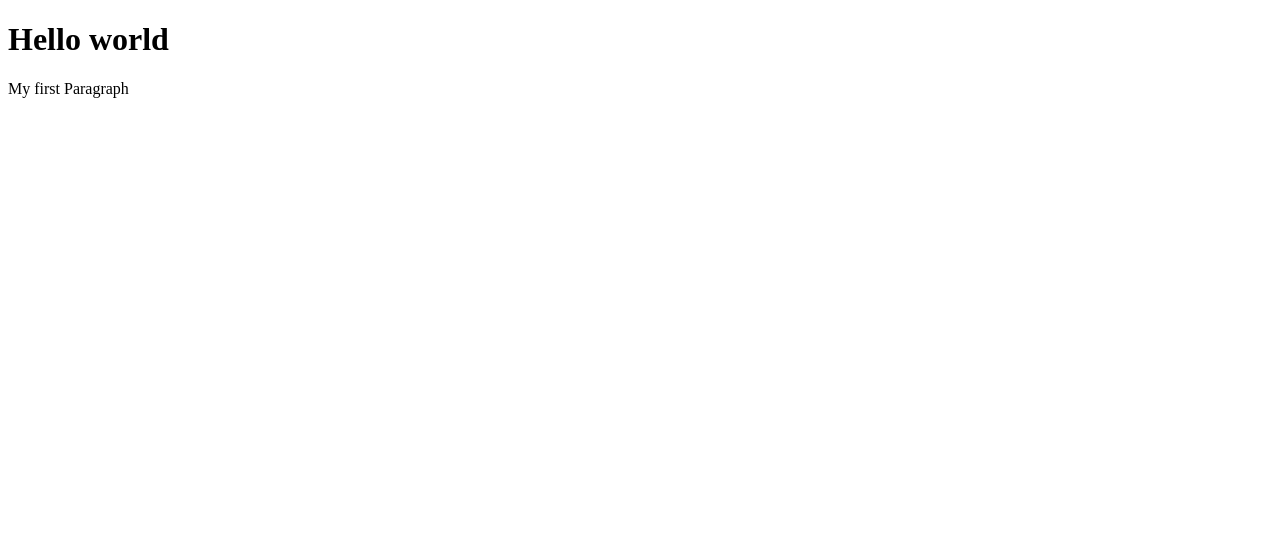
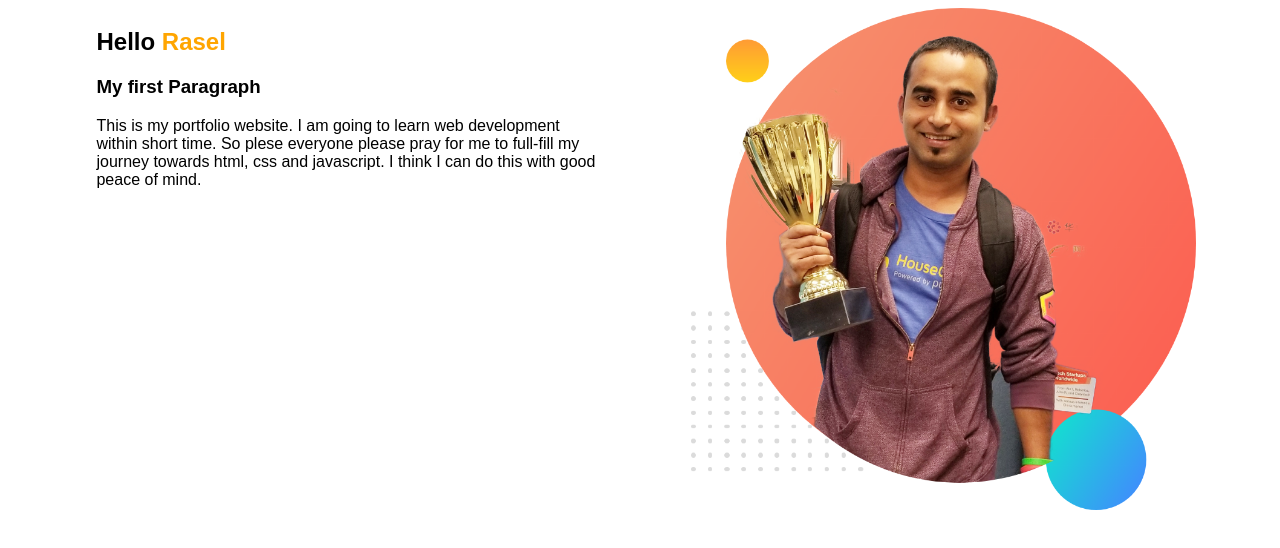
Before and after one commit to RaselSarker247/Web-Design, a plain HTML site: page index.html in a window 1280 px wide. Drawn offline with Linux system fonts and the light colour scheme.

Commit message:
website top

```diff
--- a/index.html
+++ b/index.html
@@ -4,10 +4,22 @@
     <meta charset="UTF-8">
     <meta http-equiv="X-UA-Compatible" content="IE=edge">
     <meta name="viewport" content="width=device-width, initial-scale=1.0">
-    <title>Document</title>
+    <title>Rasel Sarker</title>
+    <link rel="stylesheet" href="style.css">
 </head>
 <body>
-  <h1>Hello world</h1>
-  <p>My first Paragraph</p>
+    <section>
+        <div class="half_width">
+  <h1>Hello <span class="name-hl">Rasel</span></h1>
+  <h3>My first Paragraph</h3>
+  <p>This is my portfolio website. I am going to learn web development within short time.
+    So plese everyone please pray for me to full-fill my journey towards html, css and javascript.
+    I think I can do this with good peace of mind.
+  </p>
+</div>
+<div class="half_width">
+    <img src="image/profile.png">
+</div>
+</section>
 </body>
 </html>
--- /dev/null
+++ b/style.css
@@ -0,0 +1,7 @@
+body{font-family: sans-serif;}
+.name-hl{color:orange}
+.half_width{width:40%;
+float: left;
+margin-left:5%;
+padding-left: 2%;}
+.half_width img{width:100%;}
```
Also changed, not shown: image/dream-bg.png (added), image/exp-bg.png (added), image/jhankar2.png (added), image/my-bg.png (added), image/my-bg2.png (added), image/profile.png (added), image/top-banner.png (added).
